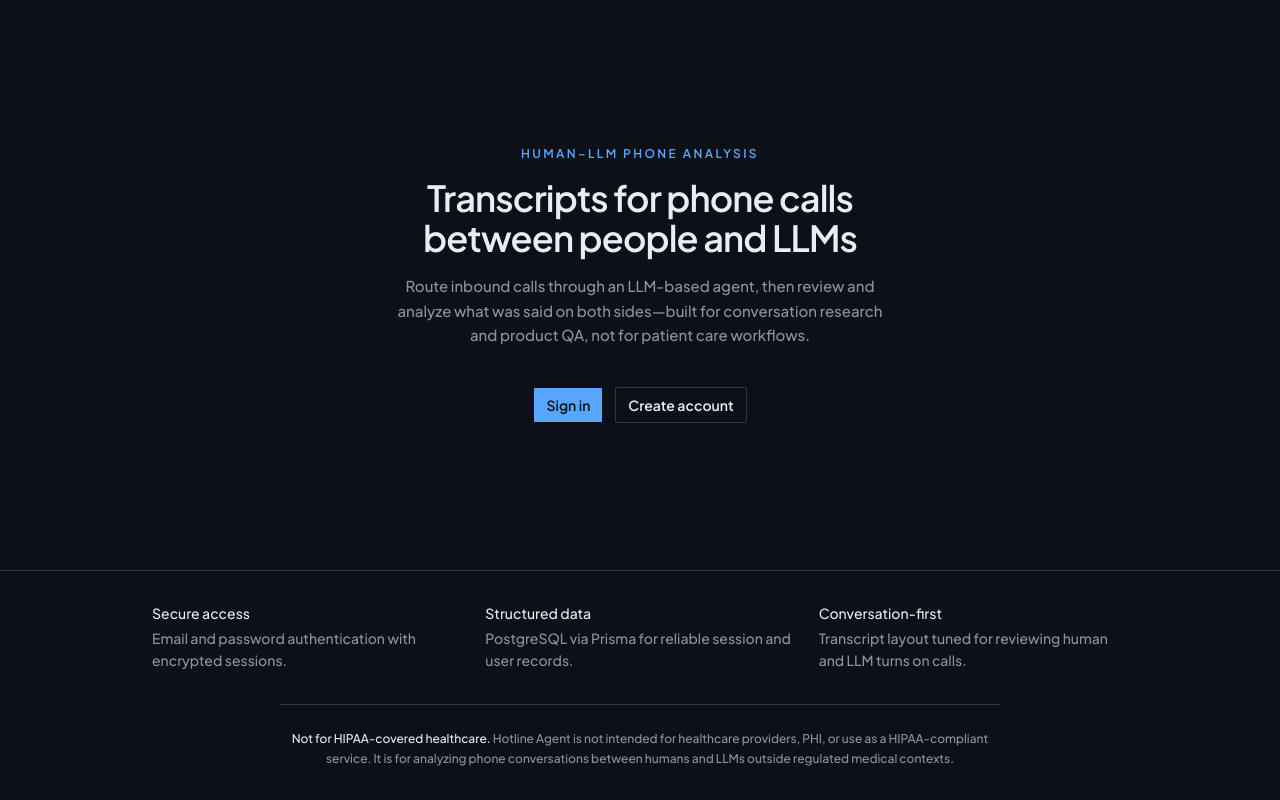
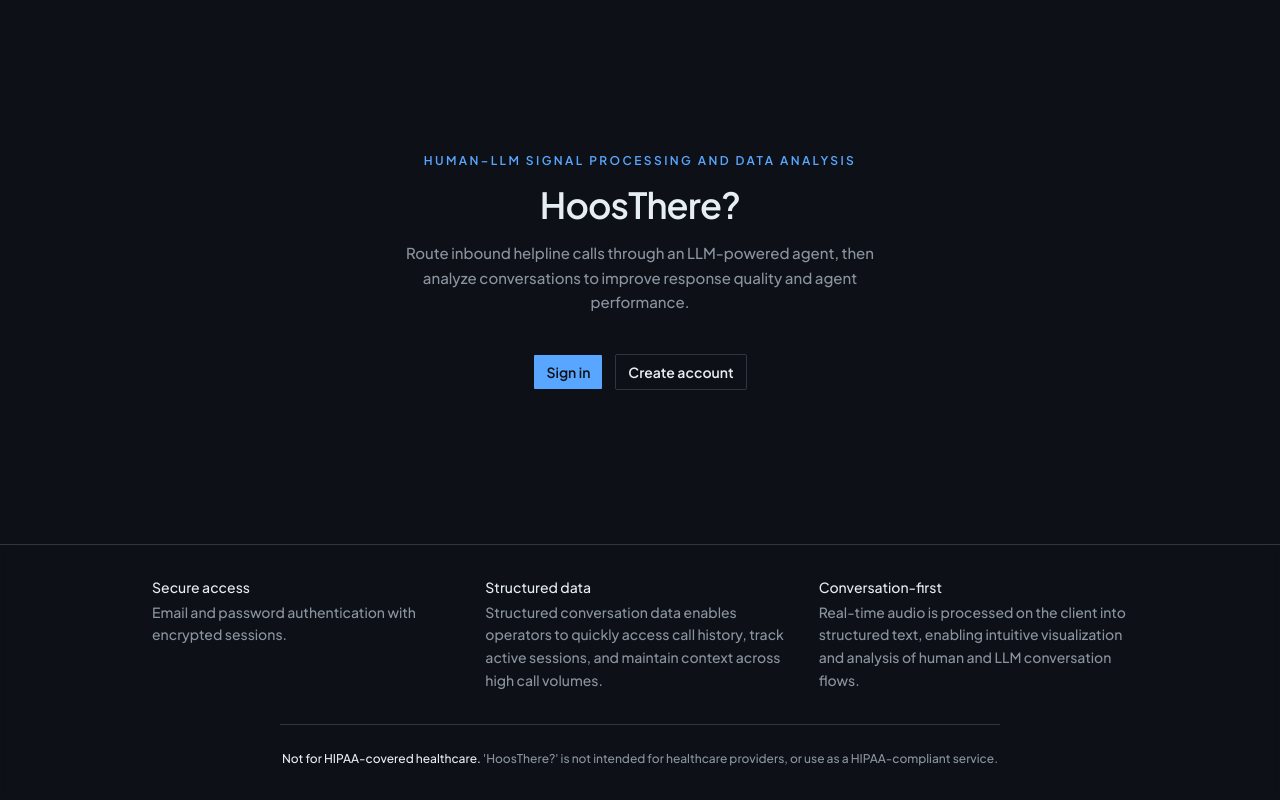
Before and after one commit to YuDavidCao/hotline-agent, a Next.js app: page / in a window 1280 px wide. Built offline with nearby package versions, Linux system fonts and the light colour scheme.

Commit message:
feat(frontend): updated text

```diff
--- a/src/app/page.tsx
+++ b/src/app/page.tsx
@@ -7,15 +7,13 @@ export default function Home() {
       <div className="flex-1 flex flex-col items-center justify-center px-6 py-16 sm:py-24">
         <div className="max-w-lg w-full text-center">
           <p className="text-link font-semibold tracking-[0.2em] text-xs uppercase mb-4">
-            Human–LLM phone analysis
+            Human–LLM signal processing and data analysis
           </p>
           <h1 className="text-3xl sm:text-4xl font-semibold text-foreground tracking-tight text-balance">
-            Transcripts for phone calls between people and LLMs
+            HoosThere?
           </h1>
           <p className="mt-4 text-muted-foreground text-[15px] leading-relaxed">
-            Route inbound calls through an LLM-based agent, then review and analyze what
-            was said on both sides—built for conversation research and product QA, not
-            for patient care workflows.
+          Route inbound helpline calls through an LLM-powered agent, then analyze conversations to improve response quality and agent performance.
           </p>
 
           <div className="mt-10 flex flex-col sm:flex-row gap-3 justify-center">
@@ -40,22 +38,20 @@ export default function Home() {
           <div>
             <p className="font-medium text-foreground mb-1">Structured data</p>
             <p className="text-sm leading-relaxed">
-              PostgreSQL via Prisma for reliable session and user records.
+            Structured conversation data enables operators to quickly access call history, track active sessions, and maintain context across high call volumes.
             </p>
           </div>
           <div>
             <p className="font-medium text-foreground mb-1">Conversation-first</p>
             <p className="text-sm leading-relaxed">
-              Transcript layout tuned for reviewing human and LLM turns on calls.
-            </p>
+            Real-time audio is processed on the client into structured text, enabling intuitive visualization and analysis of human and LLM conversation flows.            </p>
           </div>
         </div>
         <div className="max-w-3xl mx-auto px-6 pb-8">
           <p className="text-xs text-muted-foreground text-center leading-relaxed border-t border-border pt-6">
             <strong className="font-medium text-foreground">Not for HIPAA-covered healthcare.</strong>{" "}
-            Hotline Agent is not intended for healthcare providers, PHI, or use as a
-            HIPAA-compliant service. It is for analyzing phone conversations between
-            humans and LLMs outside regulated medical contexts.
+            'HoosThere?' is not intended for healthcare providers, or use as a
+            HIPAA-compliant service.
           </p>
         </div>
       </footer>
```
